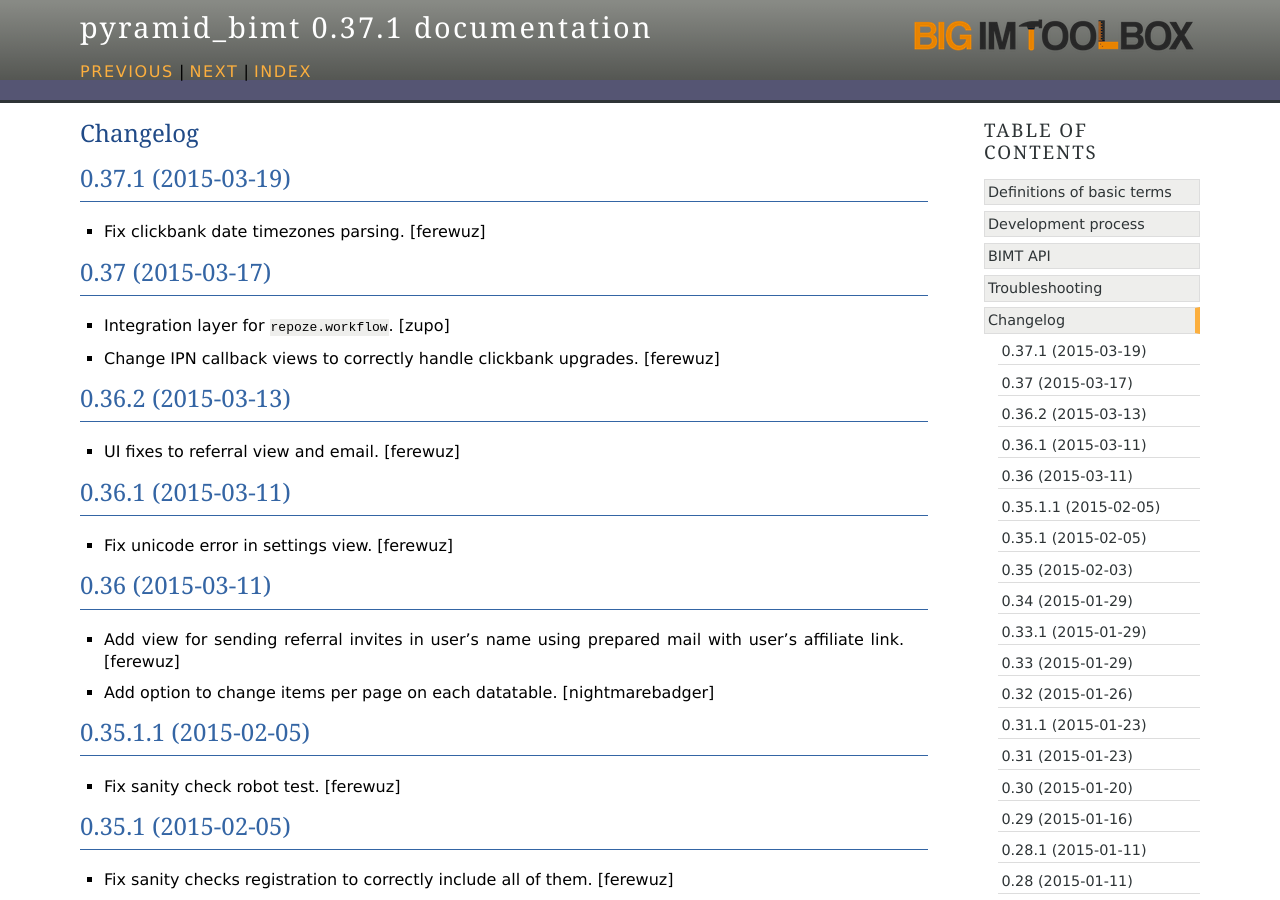
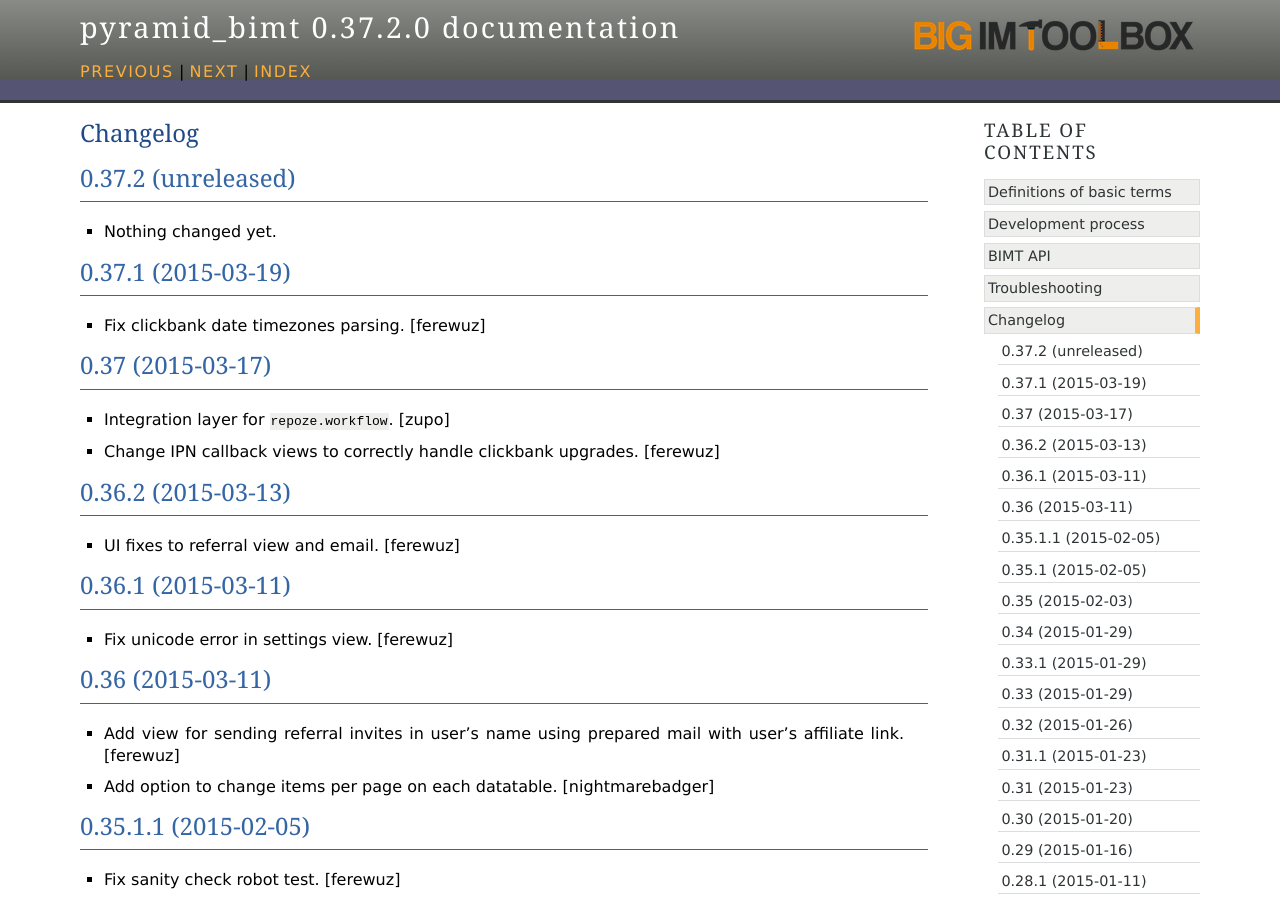
Before and after one commit to persho/pyramid_bimt, a Sphinx documentation site: the page built from docs/CHANGELOG.rst, in a window 1280 px wide and 900 px high. Built offline with Sphinx 7.4.7, drawn with Linux system fonts in a browser that asks for light colours.

Commit message:
Back to development: 0.37.2

```diff
--- a/docs/CHANGELOG.rst
+++ b/docs/CHANGELOG.rst
@@ -1,5 +1,11 @@
 Changelog
 =========
+
+
+0.37.2 (unreleased)
+-------------------
+
+- Nothing changed yet.
 
 
 0.37.1 (2015-03-19)
--- a/setup.py
+++ b/setup.py
@@ -18,7 +18,7 @@
 
 setup(
     name='pyramid_bimt',
-    version='0.37.1',
+    version='0.37.2.dev0',
     description='Base package for BIMT apps.',
     long_description=long_description,
     classifiers=[
```
